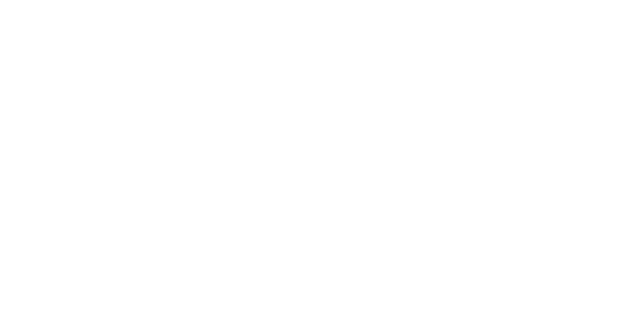
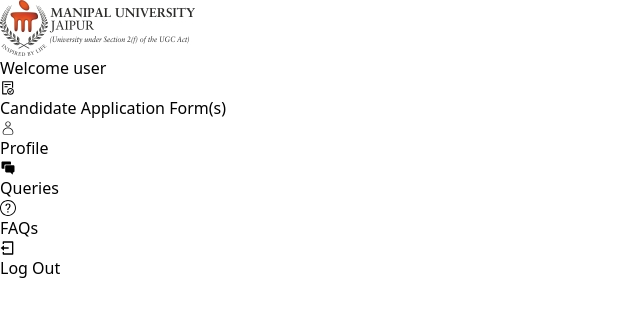
Before and after one commit to adityashekhar740/PHD_admission_portal, a React (Vite) app in the folder frontend/: page /admin in a window 1280 px wide. Before the commit this address had no page. Shown: the top 316 px of the page, without its empty margins (0-640 px from the left). Built offline with nearby package versions, Linux system fonts and the light colour scheme.

Commit message:
admin pages done

```diff
--- a/frontend/src/App.jsx
+++ b/frontend/src/App.jsx
@@ -11,19 +11,27 @@
 import Apply from "./pages/Apply";
 import Register from "./pages/Register";
 import Signin from "./pages/Signin";
+import Admin_home from "./pages/Admin_home";
+import Candi_Applications from "./components/Candi_Applications";
 
 function App() {
-  (window.location.pathname==='/')?  window.location.pathname='/register':null;
-  console.log('heyyy')
+  window.location.pathname === "/"
+    ? (window.location.pathname = "/register")
+    : null;
+  console.log("heyyy");
   return (
     // <div>{data && data}</div>
     <BrowserRouter>
       <Routes>
-          <Route  path="/register" element={<Register />} ></Route>
-          <Route  path="/signin" element={<Signin />} ></Route>
+         {/* admin  routes */}
+        <Route path="/admin" element={<Admin_home/>}>
+          <Route path="/admin/Candidate-Applications" element={<Candi_Applications/>} />
+        </Route>
+        <Route path="/register" element={<Register />}></Route>
+        <Route path="/signin" element={<Signin />}></Route>
+
         <Route path="/" element={<Home />}>
-          <Route></Route>
-          <Route path="/dashboard"  element={<Dashboard />}>
+          <Route path="/dashboard" element={<Dashboard />}>
             <Route index element={<AIP />} />
             <Route path="Applications-in-progress" element={<AIP />} />
             <Route path="Application-completed" element={<AC />} />
@@ -34,7 +42,9 @@
           <Route path="/profile" element={<Profile />} />
           <Route path="/Applications" element={<Applications />} />
           <Route path="/logout" />
-        </Route>
+
+
+            </Route>
         <Route path="/Applications/apply" element={<Apply />}></Route>
       </Routes>
     </BrowserRouter>
--- /dev/null
+++ b/frontend/src/components/Candi_Applications.jsx
@@ -0,0 +1,9 @@
+import React from 'react'
+
+function Candi_Applications() {
+  return (
+    <div>Candi_Applications</div>
+  )
+}
+
+export default Candi_Applications
--- a/frontend/src/components/Navbar.jsx
+++ b/frontend/src/components/Navbar.jsx
@@ -1,11 +1,12 @@
 import React from 'react'
+import mujLogo from '../assets/muj_logo.jpg'
 
 
 function Navbar() {
   return (
     <div className='h-[59px] bg-[#fafbfc] px-4 flex justify-between shadow-lg ' >
         <div>
-            <img src="../public/muj_logo.jpg" alt="" />
+            <img src={mujLogo} alt="" />
         </div>
         <div className='border-x-2 flex items-center font-semibold px-3 text-[18px] ' >
             Welcome user
--- a/frontend/src/components/Sidebar.jsx
+++ b/frontend/src/components/Sidebar.jsx
@@ -7,10 +7,36 @@
 import { AiOutlineFileDone } from "react-icons/ai";
 
 
-function Sidebar() {
+function Sidebar({admin}) {
   const  [active, setactive] = useState('Dashboard');
   return (
+    admin?
     <div className=' flex flex-col h-[100%] w-[17%] bg-[#656565]  text-[white] ' >
+
+
+        <NavLink onClick={()=>{setactive('AllApplicationForms')}} className={` h-[47px] flex gap-1 items-center  border-t-[0.2px]  p-2 ${active==='AllApplicationForms'?'bg-[#e45c37]':'bg-[#656565]'}  `} to={'/admin/Candidate-Applications'} >
+            <AiOutlineFileDone/>
+            Candidate Application Form(s)
+        </NavLink>
+
+        <NavLink onClick={()=>{setactive('Profile')}} className={` flex gap-1 items-center h-[47px] p-2  border-t-[0.2px]  ${active==='Profile'?'bg-[#e45c37]':'bg-[#656565]'}  `} to={'/profile'} >
+            <CiUser />
+            Profile
+        </NavLink>
+        <NavLink onClick={()=>{setactive('My Queries')}} className={` flex gap-1 items-center h-[47px]  border-t-[0.2px]  p-2 ${active==='My Queries'?'bg-[#e45c37]':'bg-[#656565]'}  `} to={'/queries'} >
+            <IoIosChatboxes />
+             Queries
+        </NavLink>
+        <NavLink onClick={()=>{setactive('FAQs')}} className={` flex gap-2 items-center h-[47px] p-2  border-t-[0.2px]  ${active==='FAQs'?'bg-[#e45c37]':'bg-[#656565]'}  `}to={'/FAQs'} >
+            <SlQuestion />
+            FAQs
+        </NavLink>
+        <NavLink onClick={()=>{setactive('Log Out')}} className={` flex gap-1 items-center h-[47px]  border-t-[1px]  p-2 ${active==='Log Out'?'bg-[#e45c37]':'bg-[#656565]'}  `} to={'/logout'} >
+            <RiLogoutBoxLine />
+            Log Out
+        </NavLink>
+    </div>
+    :<div className=' flex flex-col h-[100%] w-[17%] bg-[#656565]  text-[white] ' >
 
         <NavLink onClick={()=>{setactive('Dashboard')}}  className={` h-[47px] p-2 border-t-[1px]  ${active==='Dashboard'?'bg-[#e45c37]':'bg-[#656565]'}  `} to={'/dashboard'} >
             Dashboard
--- /dev/null
+++ b/frontend/src/pages/Admin_home.jsx
@@ -0,0 +1,18 @@
+import React from 'react'
+import Navbar from '../components/Navbar'
+import Sidebar from '../components/Sidebar'
+import { Outlet } from 'react-router-dom'
+
+function Admin_home() {
+  return (
+    <>
+    <Navbar/>
+    <div className='flex h-[100vh] w-[100%] ' >
+        <Sidebar admin={true} />
+        <Outlet/>
+    </div>
+    </>
+  )
+}
+
+export default Admin_home
--- a/frontend/src/pages/Register.jsx
+++ b/frontend/src/pages/Register.jsx
@@ -1,40 +1,40 @@
-import React from 'react'
+import React from 'react';
 import bgimg from '../assets/bgimg.jpg';
 import { Link } from 'react-router-dom';
 
 const Register = () => {
   return (
-    <div className=' relative w-[100%] h-[100vh]' >
+    <div className='relative w-full min-h-screen'>
 
-        <div className=' relative w-[100%] h-[100%] z-1 ' >
-            <img className='h-[100%] w-[100%]  object-cover ' src={bgimg} alt="" />
+      <div className='absolute inset-0 z-0'>
+        <img className='h-full w-full object-cover' src={bgimg} alt="" />
       </div>
 
-        <div className=' p-[45px] absolute left-[20%] w-[60%] h-[55%] rounded  sm:left-[57%] top-[20%] bg-[#fff] z-[5] sm:w-[30%] sm:h-[60%] ' >
+      <div className='left-[27%] w-[40%] p-[45px] absolute lg:w-[30%] rounded lg:left-[57%] top-[20%] bg-[#fff] z-[5] h-[60%]'>
         <form action="">
-                <h1 className='font-semibold text-[27px] ' >Register</h1>
-                <div className='flex flex-col gap-4 mt-10 ' >
+          <h1 className='font-semibold text-[27px] uppercase text-gray-800'>Register</h1>
+          <div className='flex flex-col gap-4 mt-10'>
             <div>
               <label htmlFor="email">Email address</label>
               <br />
-                <input className='w-[100%] px-2 py-1 border-b-[2px] border-[#d3632e] border-solid '  type="email" name="email" id="email" />
+              <input className='w-[100%] px-2 py-1 border-b-[2px] border-[#d3632e] border-solid' type="email" name="email" id="email" />
             </div>
             <br />
             <div>
               <label htmlFor="password">Password</label>
               <br />
-                <input className='w-[100%] px-2 py-1 border-b-[2px] border-[#d3632e] border-solid ' type="password" name="password" id="password" />
+              <input className='w-[100%] px-2 py-1 border-b-[2px] border-[#d3632e] border-solid' type="password" name="password" id="password" />
             </div>
-                <span className='text-sm text-gray-600 ' >Already have an account? <Link to={'/signin'} className='text-blue-700 font-semibold ' >Sign in</Link> </span>
+            <span className='text-sm text-gray-600'>Already have an account? <Link to={'/signin'} className='text-blue-700 font-semibold'>Sign in</Link> </span>
             <div>
-                    <button className=' mt-5 ml-[34%] w-[27%] bg-[#d3632e] px-3 py-[6px] rounded text-white ' >Register</button>
+              <button className='mt-5 ml-[34%] w-[27%] bg-[#d3632e] px-3 py-[6px] rounded text-white'>Register</button>
             </div>
           </div>
         </form>
       </div>
-        <div className='overlay bg-[black] bg-opacity-50 w-[100%] h-[100%] absolute z-[1] top-0 left-0  ' ></div>
+      <div className='overlay bg-[black] bg-opacity-50 inset-0 absolute z-[1]' ></div>
     </div>
   )
 }
 
-export default Register
+export default Register;
--- a/frontend/src/pages/Signin.jsx
+++ b/frontend/src/pages/Signin.jsx
@@ -10,9 +10,9 @@
             <img className='h-[100%] w-[100%]  object-cover ' src={bgimg} alt="" />
         </div>
 
-        <div className=' p-[45px] absolute left-[20%] w-[60%] h-[55%] rounded  sm:left-[57%] top-[20%] bg-[#fff] z-[5] sm:w-[30%] sm:h-[60%] ' >
+        <div className='left-[27%] w-[40%] p-[45px] absolute lg:w-[30%] rounded lg:left-[57%] top-[20%] bg-[#fff] z-[5] h-[60%] ' >
             <form action="">
-                <h1 className='font-semibold text-[27px] ' >Sign in</h1>
+                <h1 className='font-semibold text-[27px] uppercase text-gray-800 ' >Sign in</h1>
                 <div className='flex flex-col gap-4 mt-10 ' >
                     <div>
                         <label htmlFor="email">Email address</label>
@@ -27,7 +27,7 @@
                 </div>
                 <span className='text-sm text-gray-600 ' >Don't have an account? <Link to={'/register'} className='text-blue-700 font-semibold ' >Sign up</Link> </span>
                 <div>
-                    <button className=' mt-5 ml-[34%] w-[27%] bg-[#d3632e] px-3 py-[6px] rounded text-white ' >Register</button>
+                    <button className=' mt-5 ml-[34%] w-[27%] bg-[#d3632e] px-3 py-[6px] rounded text-white ' >Sign in</button>
                 </div>
                 </div>
             </form>
```
Lines whose indentation alone changed are shown as unchanged.
